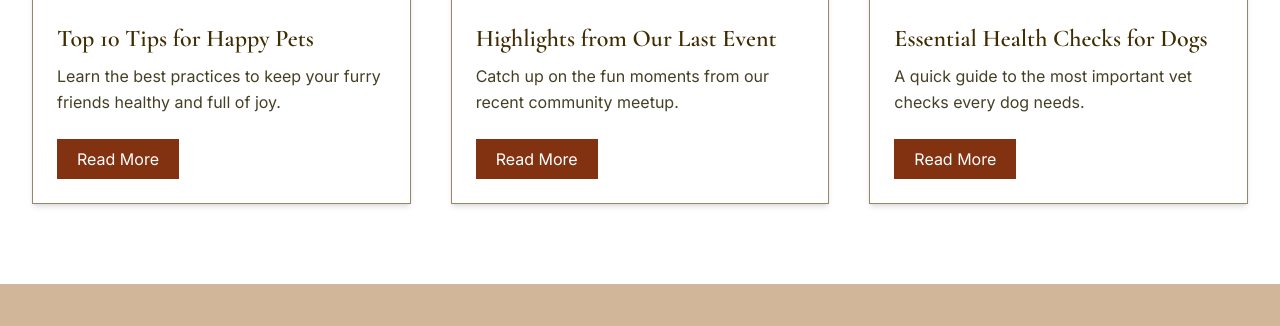
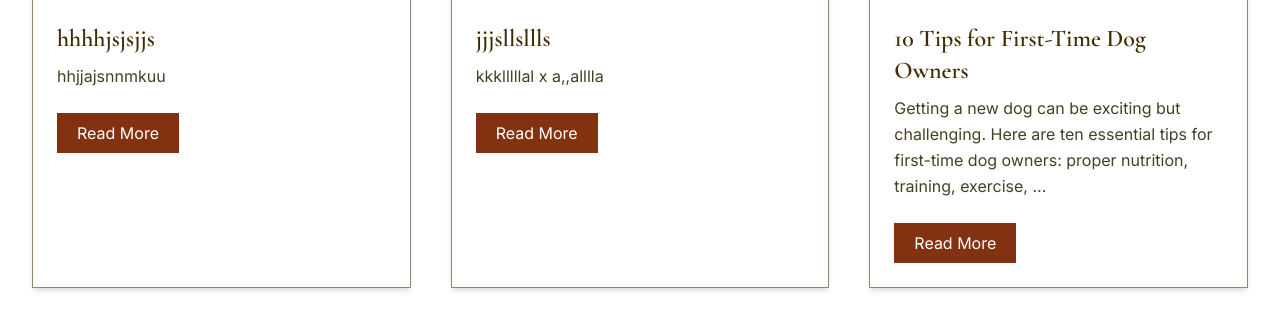
Before and after one commit to KakaDev254/thepetpeople, a Django app: template core/templates/core/home.html in a window 1280 px wide. Shown: the part 5404-5730 px from the top of the page. Run offline with Django 5.2, Linux system fonts and the light colour scheme; the template is opened without the code that fills it: values that come from a table or form of the project are taken from there, others are empty; data comes from the database, SQL or seed files in the repository.

Commit message:
added posts to homepage

```diff
--- a/core/templates/core/home.html
+++ b/core/templates/core/home.html
@@ -832,6 +832,7 @@ ThePetPeople{% endblock %} {% block content %}
     >
       Latest <span class="text-[var(--club-taupe)]">Blog Posts</span>
     </h2>
+
     <p
       class="text-[var(--club-olive)] max-w-2xl mx-auto mb-12 text-lg font-['Inter'] font-light leading-relaxed"
     >
@@ -841,105 +842,59 @@ ThePetPeople{% endblock %} {% block content %}
 
     <!-- Blog Grid -->
     <div class="grid gap-10 grid-cols-1 md:grid-cols-2 lg:grid-cols-3">
-      <!-- Blog Card 1 -->
+      {% for post in recent_posts %}
       <div
         class="group bg-white shadow-md hover:shadow-2xl transition-all duration-500 overflow-hidden border border-[var(--club-taupe)]"
       >
+        <!-- Image -->
         <div class="relative overflow-hidden">
+          {% if post.featured_image %}
           <img
-            src="{% static 'core/images/blog1.jpg' %}"
-            alt="Pet Care"
+            src="{{ post.featured_image.url }}?q=auto&f=auto"
+            alt="{{ post.title }}"
             class="w-full h-56 object-cover transform group-hover:scale-110 transition duration-700 ease-out"
+            loading="lazy"
           />
+          {% else %}
+          <img
+            src="{% static 'core/images/blog-placeholder.jpg' %}"
+            alt="{{ post.title }}"
+            class="w-full h-56 object-cover"
+          />
+          {% endif %}
+
           <div
             class="absolute inset-0 bg-black/40 opacity-0 group-hover:opacity-100 transition duration-500"
           ></div>
         </div>
+
+        <!-- Content -->
         <div class="p-6 text-left">
           <h3
             class="text-2xl font-semibold text-[var(--club-dark-brown)] mb-2 font-['Cormorant_Garamond']"
           >
-            Top 10 Tips for Happy Pets
+            {{ post.title }}
           </h3>
+
           <p
             class="text-[var(--club-olive)] mb-6 font-['Inter'] text-base leading-relaxed"
           >
-            Learn the best practices to keep your furry friends healthy and full
-            of joy.
+            {{ post.content|striptags|truncatewords:22 }}
           </p>
+
           <a
-            href="blog-details.html"
+            href="{{ post.get_absolute_url }}"
             class="inline-block bg-[var(--club-rust)] text-white px-5 py-2 font-['Inter'] hover:bg-[var(--club-dark-brown)] transition"
-            >Read More</a
           >
+            Read More
+          </a>
         </div>
       </div>
-
-      <!-- Blog Card 2 -->
-      <div
-        class="group bg-white shadow-md hover:shadow-2xl transition-all duration-500 overflow-hidden border border-[var(--club-taupe)]"
-      >
-        <div class="relative overflow-hidden">
-          <img
-            src="{% static 'core/images/play-time.jpg' %}"
-            alt="Community Event"
-            class="w-full h-56 object-cover transform group-hover:scale-110 transition duration-700 ease-out"
-          />
-          <div
-            class="absolute inset-0 bg-black/40 opacity-0 group-hover:opacity-100 transition duration-500"
-          ></div>
-        </div>
-        <div class="p-6 text-left">
-          <h3
-            class="text-2xl font-semibold text-[var(--club-dark-brown)] mb-2 font-['Cormorant_Garamond']"
-          >
-            Highlights from Our Last Event
-          </h3>
-          <p
-            class="text-[var(--club-olive)] mb-6 font-['Inter'] text-base leading-relaxed"
-          >
-            Catch up on the fun moments from our recent community meetup.
-          </p>
-          <a
-            href="blog-details.html"
-            class="inline-block bg-[var(--club-rust)] text-white px-5 py-2 font-['Inter'] hover:bg-[var(--club-dark-brown)] transition"
-            >Read More</a
-          >
-        </div>
-      </div>
-
-      <!-- Blog Card 3 -->
-      <div
-        class="group bg-white shadow-md hover:shadow-2xl transition-all duration-500 overflow-hidden border border-[var(--club-taupe)]"
-      >
-        <div class="relative overflow-hidden">
-          <img
-            src="{% static 'core/images/blog3.jpg' %}"
-            alt="Pet Health"
-            class="w-full h-56 object-cover transform group-hover:scale-110 transition duration-700 ease-out"
-          />
-          <div
-            class="absolute inset-0 bg-black/40 opacity-0 group-hover:opacity-100 transition duration-500"
-          ></div>
-        </div>
-        <div class="p-6 text-left">
-          <h3
-            class="text-2xl font-semibold text-[var(--club-dark-brown)] mb-2 font-['Cormorant_Garamond']"
-          >
-            Essential Health Checks for Dogs
-          </h3>
-          <p
-            class="text-[var(--club-olive)] mb-6 font-['Inter'] text-base leading-relaxed"
-          >
-            A quick guide to the most important vet checks every dog needs.
-          </p>
-          <a
-            href="blog-details.html"
-            class="inline-block bg-[var(--club-rust)] text-white px-5 py-2 font-['Inter'] hover:bg-[var(--club-dark-brown)] transition"
-            >Read More</a
-          >
-        </div>
-      </div>
+      {% empty %}
+      <p class="col-span-full text-[var(--club-olive)] text-lg">
+        No blog posts yet.
+      </p>
+      {% endfor %}
     </div>
   </div>
 </section>
```
Also changed, not shown: core/views.py (+10 -1 lines).
